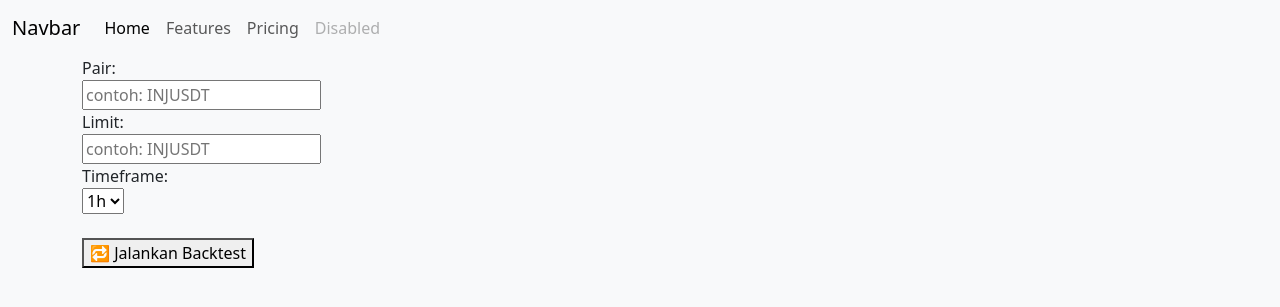
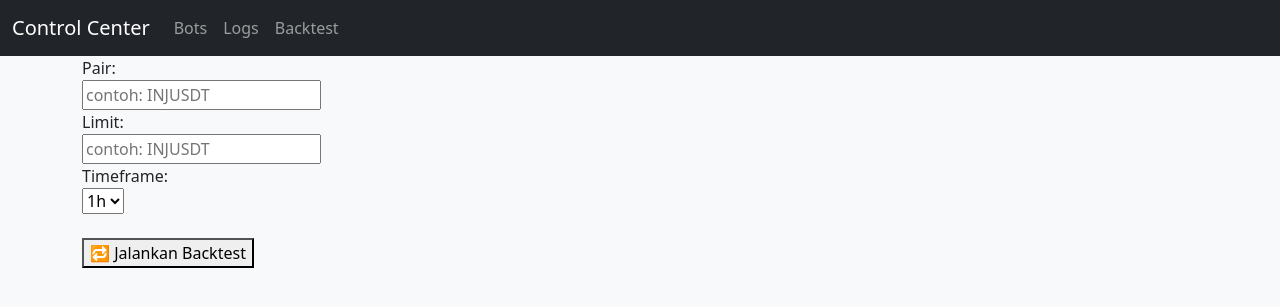
Before and after one commit to adyjul/trade-control-system, a Flask app: page /backtest/new in a window 1280 px wide. Shown: the top 307 px of the page. Run offline with Flask 3, Linux system fonts and the light colour scheme.

```diff
--- a/templates/base.html
+++ b/templates/base.html
@@ -20,27 +20,18 @@
   </div>
 </nav> -->
 
-<nav class="navbar navbar-expand-lg navbar-light bg-light">
+<nav class="navbar navbar-expand-lg navbar-dark bg-dark">
   <div class="container-fluid">
-    <a class="navbar-brand" href="#">Navbar</a>
+    <a class="navbar-brand" href="#">Control Center</a>
     <button class="navbar-toggler" type="button" data-bs-toggle="collapse" data-bs-target="#navbarNav" aria-controls="navbarNav" aria-expanded="false" aria-label="Toggle navigation">
       <span class="navbar-toggler-icon"></span>
     </button>
     <div class="collapse navbar-collapse" id="navbarNav">
-      <ul class="navbar-nav">
-        <li class="nav-item">
-          <a class="nav-link active" aria-current="page" href="#">Home</a>
-        </li>
-        <li class="nav-item">
-          <a class="nav-link" href="#">Features</a>
-        </li>
-        <li class="nav-item">
-          <a class="nav-link" href="#">Pricing</a>
-        </li>
-        <li class="nav-item">
-          <a class="nav-link disabled" href="#" tabindex="-1" aria-disabled="true">Disabled</a>
-        </li>
-      </ul>
+        <ul class="navbar-nav me-auto mb-2 mb-lg-0">
+          <li class="nav-item"><a class="nav-link" href="/">Bots</a></li>
+          <li class="nav-item"><a class="nav-link" href="/logs">Logs</a></li>
+          <li class="nav-item"><a class="nav-link" href="/backtest/new">Backtest</a></li>
+        </ul>
     </div>
   </div>
 </nav>
```
